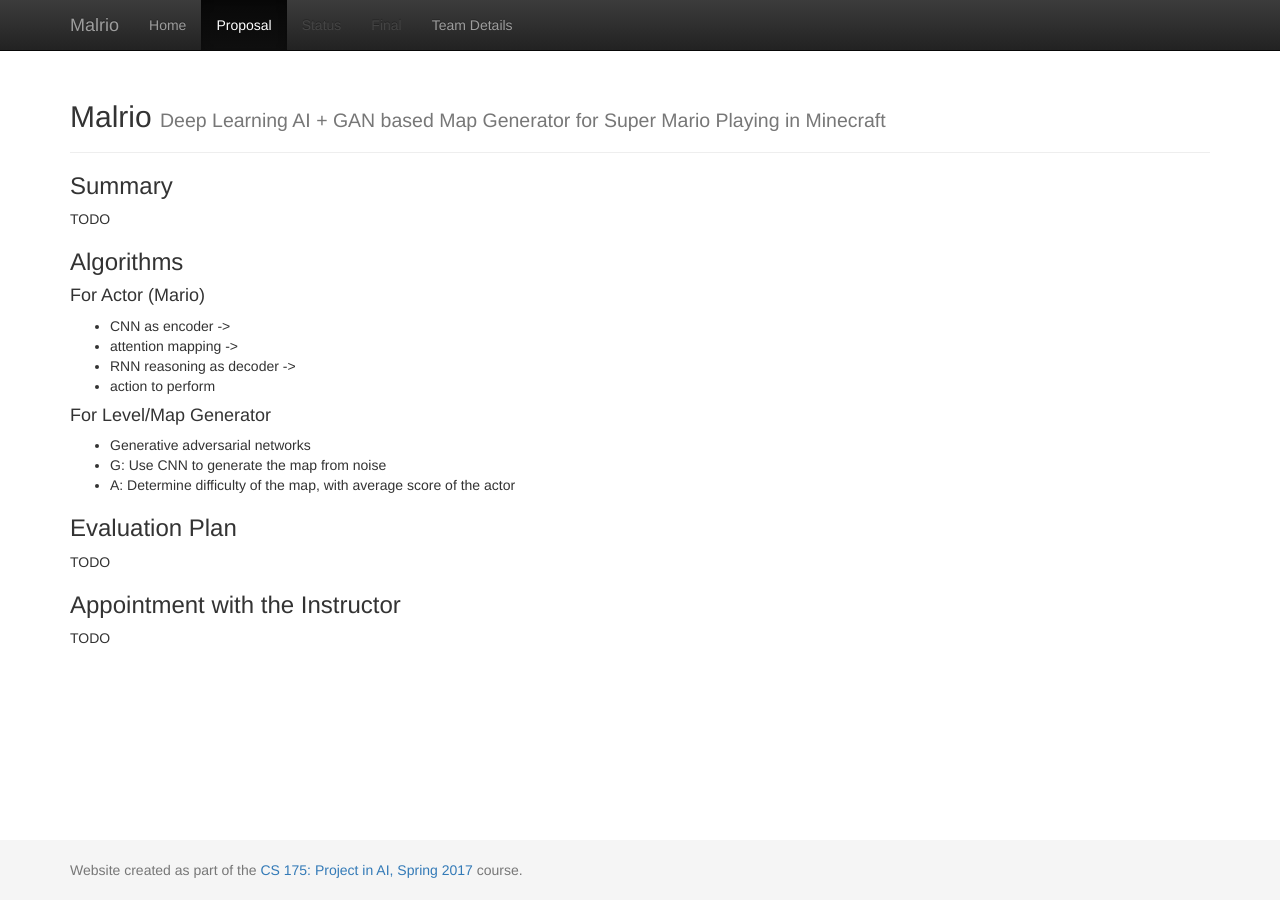
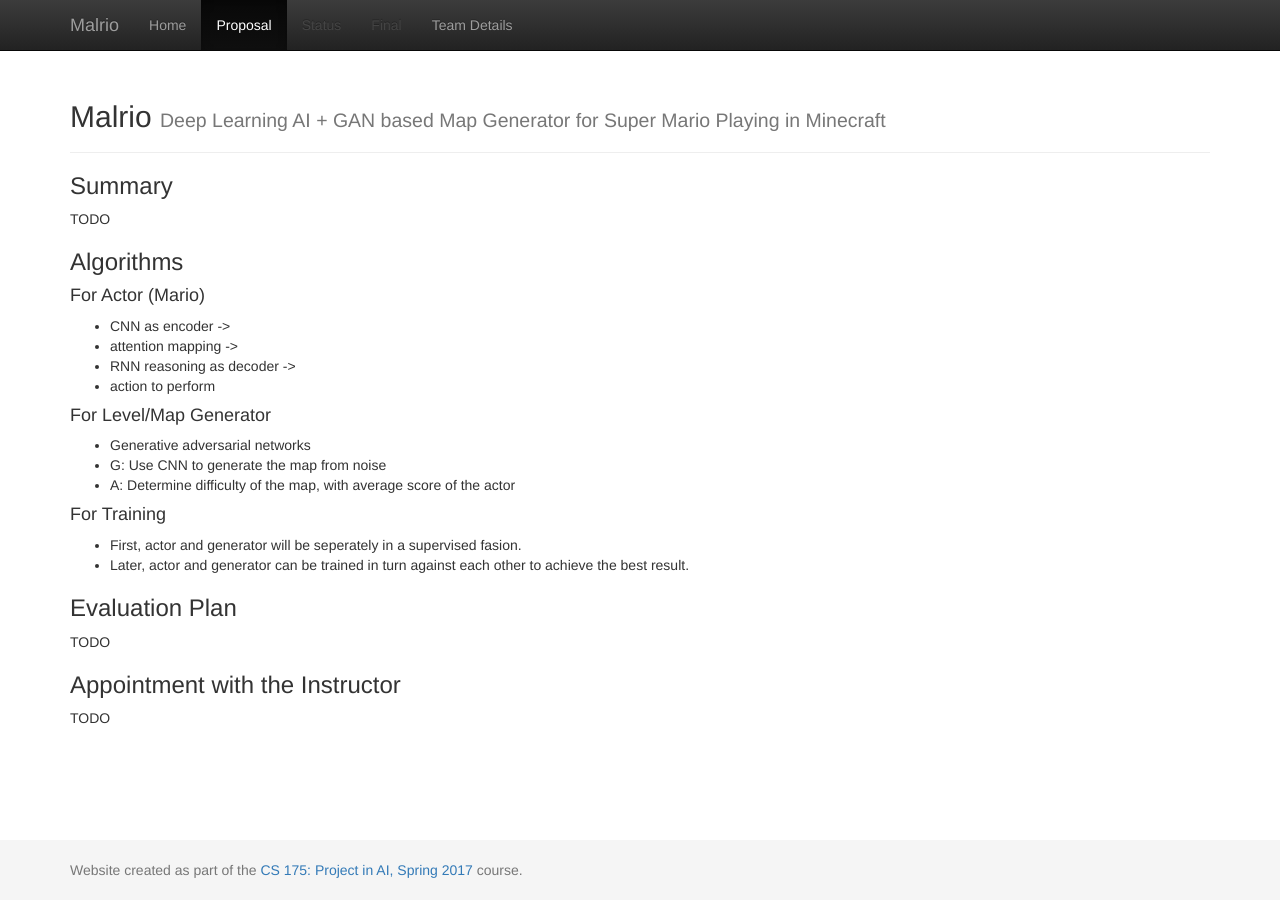
Before and after one commit to Malmactor/malrio, a Jekyll site: the page built from docs/proposal.md, in a window 1280 px wide. Built offline with Jekyll 4.4.1, drawn with Linux system fonts in a browser that asks for light colours.

Commit message:
Update proposal.md

```diff
--- a/docs/proposal.md
+++ b/docs/proposal.md
@@ -19,6 +19,10 @@
  - G: Use CNN to generate the map from noise
  - A: Determine difficulty of the map, with average score of the actor
 
+#### For Training
+ - First, actor and generator will be seperately in a supervised fasion.
+ - Later, actor and generator can be trained in turn against each other to achieve the best result.<br>
+
 ### Evaluation Plan
 TODO
 
```
